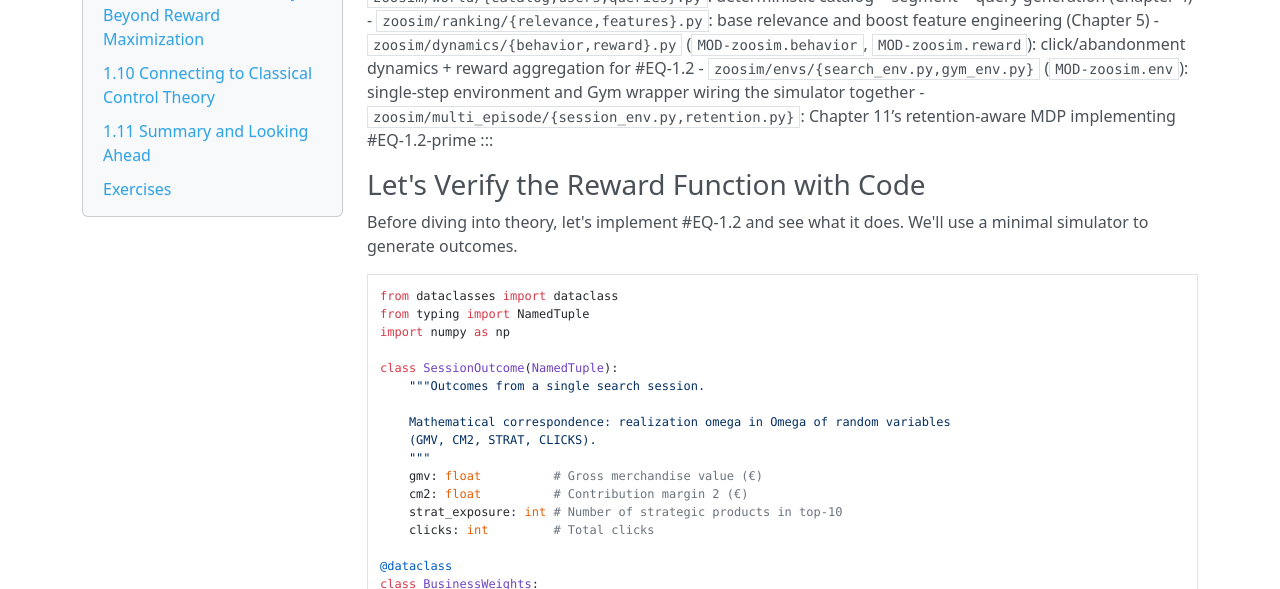
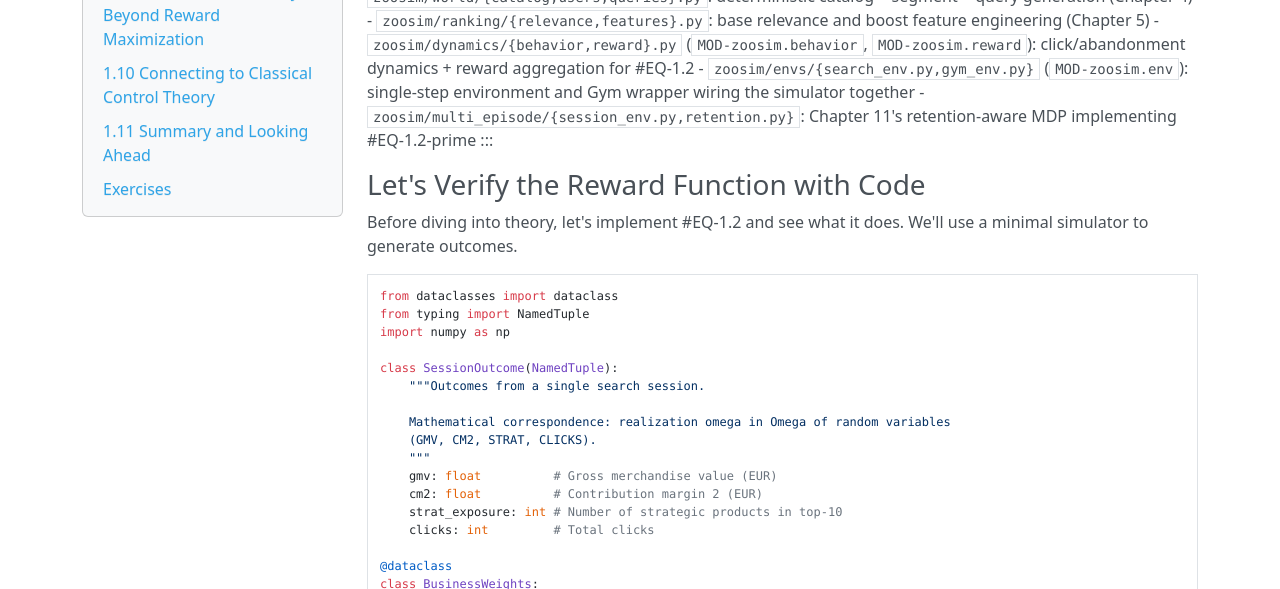
Before and after one commit to VladPrytula/reinforcement_learning_search_from_scratch, an MkDocs documentation site: the page built from docs/book/ch01/ch01_foundations_revised_math+pedagogy_v3.md, in a window 1280 px wide and 1400 px high, scrolled down 4415 px. Shown: the part 763-1352 px from the top of the window. Built offline with MkDocs 1.6.1, drawn with Linux system fonts in a browser that asks for light colours; nearby versions of some CDN libraries; some of the changed text lies outside the part shown.

Commit message:
formatting

````diff
--- a/docs/book/ch01/ch01_foundations_revised_math+pedagogy_v3.md
+++ b/docs/book/ch01/ch01_foundations_revised_math+pedagogy_v3.md
@@ -162,7 +162,7 @@
 **The honest assessment**: This is a **theory-practice tradeoff**. The "correct" formulation is #EQ-1.2-prime (multi-episode MDP), but it requires modeling complex user dynamics (churn, seasonality, cross-session preferences) that are expensive to simulate and hard to learn from. The single-step approximation #EQ-1.2 with $\delta \cdot \text{CLICKS}$ is **pragmatic**: it captures 80% of the value with 20% of the complexity. For the MVP, this is the right tradeoff. Chapter 11 extends to multi-episode settings where engagement is properly modeled as state dynamics.
 
 ::: {.note title="Cross-reference — Chapter 11"}
-The full multi‑episode treatment and implementation live in `Chapter 11 — Multi‑Episode Inter‑Session MDP` (see `docs/book/drafts/syllabus.md`). There we add `zoosim/multi_episode/session_env.py` and `zoosim/multi_episode/retention.py` to operationalize #EQ-1.2-prime with a retention/hazard state and validate that engagement raises long‑term value without needing an explicit $\delta \cdot \text{CLICKS}$ term.
+The full multi-episode treatment and implementation live in `Chapter 11 — Multi-Episode Inter-Session MDP` (see `docs/book/drafts/syllabus.md`). There we add `zoosim/multi_episode/session_env.py` and `zoosim/multi_episode/retention.py` to operationalize #EQ-1.2-prime with a retention/hazard state and validate that engagement raises long-term value without needing an explicit $\delta \cdot \text{CLICKS}$ term.
 :::
 
 ::: {.note title="Code $\leftrightarrow$ Config (reward weights)"}
@@ -184,7 +184,7 @@
 - `zoosim/ranking/{relevance,features}.py`: base relevance and boost feature engineering (Chapter 5)
 - `zoosim/dynamics/{behavior,reward}.py` (`MOD-zoosim.behavior`, `MOD-zoosim.reward`): click/abandonment dynamics + reward aggregation for #EQ-1.2
 - `zoosim/envs/{search_env.py,gym_env.py}` (`MOD-zoosim.env`): single-step environment and Gym wrapper wiring the simulator together
-- `zoosim/multi_episode/{session_env.py,retention.py}`: Chapter 11’s retention-aware MDP implementing #EQ-1.2-prime
+- `zoosim/multi_episode/{session_env.py,retention.py}`: Chapter 11's retention-aware MDP implementing #EQ-1.2-prime
 :::
 
 ### Let's Verify the Reward Function with Code
@@ -202,8 +202,8 @@
     Mathematical correspondence: realization omega in Omega of random variables
     (GMV, CM2, STRAT, CLICKS).
     """
-    gmv: float          # Gross merchandise value (€)
-    cm2: float          # Contribution margin 2 (€)
+    gmv: float          # Gross merchandise value (EUR)
+    cm2: float          # Contribution margin 2 (EUR)
     strat_exposure: int # Number of strategic products in top-10
     clicks: int         # Total clicks
 
@@ -290,9 +290,9 @@
 cvr_B = compute_conversion_quality(outcome_B)
 
 print(f"\nConversion quality (GMV per click):")
-print(f"Strategy A: €{cvr_A:.2f}/click ({outcome_A.clicks} clicks → €{outcome_A.gmv:.0f} GMV)")
-print(f"Strategy B: €{cvr_B:.2f}/click ({outcome_B.clicks} clicks → €{outcome_B.gmv:.0f} GMV)")
-print(f"→ Strategy {'A' if cvr_A > cvr_B else 'B'} has higher-quality engagement")
+print(f"Strategy A: EUR {cvr_A:.2f}/click ({outcome_A.clicks} clicks -> EUR {outcome_A.gmv:.0f} GMV)")
+print(f"Strategy B: EUR {cvr_B:.2f}/click ({outcome_B.clicks} clicks -> EUR {outcome_B.gmv:.0f} GMV)")
+print(f"-> Strategy {'A' if cvr_A > cvr_B else 'B'} has higher-quality engagement")
 
 # Verify delta/alpha bound from Section 1.2.1
 print(f"\n[Validation] delta/alpha = {weights.delta_clicks / weights.alpha_gmv:.3f}")
@@ -302,15 +302,15 @@
 **Output:**
 ```
 Conversion quality (GMV per click):
-Strategy A: €40.00/click (3 clicks → €120 GMV)
-Strategy B: €25.00/click (4 clicks → €100 GMV)
-→ Strategy A has higher-quality engagement
+Strategy A: EUR 40.00/click (3 clicks -> EUR 120 GMV)
+Strategy B: EUR 25.00/click (4 clicks -> EUR 100 GMV)
+-> Strategy A has higher-quality engagement
 
 [Validation] delta/alpha = 0.100
              Bound check: PASS (must be <= 0.10)
 ```
 
-**Analysis**: Strategy A gets **fewer clicks** (3 vs 4) but **60% higher GMV per click** (€40 vs €25)—this is *quality over quantity*. If you observe CVR dropping during training while CTR rises, that's your signal to reduce $\delta$ (see Section 1.2.1).
+**Analysis**: Strategy A gets **fewer clicks** (3 vs 4) but **60% higher GMV per click** (EUR 40 vs EUR 25)—this is *quality over quantity*. If you observe CVR dropping during training while CTR rises, that's your signal to reduce $\delta$ (see Section 1.2.1).
 
 The bound $\delta/\alpha = 0.10$ is at the upper limit. For initial experiments, I recommend starting with $\delta/\alpha = 0.05$ (half the bound) and monitoring CVR over time. If CVR remains stable as the agent learns, you can cautiously increase $\delta$. If CVR degrades, reduce $\delta$ immediately—the agent has learned to exploit the engagement term.
 
@@ -343,7 +343,7 @@
 - Position bias: `_position_bias()` (see `zoosim/dynamics/behavior.py`) using `BehaviorConfig.pos_bias` in `zoosim/core/config.py`
 - Purchase: `buy_logit = ...` then `sigmoid(buy_logit)` (see `zoosim/dynamics/behavior.py`)
 
-Chapter 2 formalizes click models and position bias; Chapter 5 connects these to off‑policy evaluation for counterfactual testing.
+Chapter 2 formalizes click models and position bias; Chapter 5 connects these to off-policy evaluation for counterfactual testing.
 :::
 
 ```python
@@ -947,7 +947,7 @@
 n_action_0 = np.sum(actions == 0)
 print(f"\nWith {n_samples} samples, action 0 appears {n_action_0} times")
 print(f"Effective sample size for OPE: ~{n_action_0} observations")
-print(f"Each weighted by {w_action_0}x → massive variance!")
+print(f"Each weighted by {w_action_0}x -> massive variance!")
 
 # Compute OPE estimate with high variance
 weights = np.where(actions == 0, w_action_0, 0)
@@ -964,7 +964,7 @@
 
 With 100 samples, action 0 appears 4 times
 Effective sample size for OPE: ~4 observations
-Each weighted by 20.0x → massive variance!
+Each weighted by 20.0x -> massive variance!
 
 OPE estimate: 1.000
 (Dominated by a handful of heavily-weighted samples)
@@ -1110,7 +1110,7 @@
            label=r'$0.3\sqrt{KT}$', linewidth=1.5)
 plt.xlabel('Time t (log scale)')
 plt.ylabel('Regret (log scale)')
-plt.title('Log-log plot:\nslope = 0.5 confirms √T')
+plt.title('Log-log plot:\nslope = 0.5 confirms sqrt(T)')
 plt.legend()
 plt.grid(alpha=0.3, which='both')
 plt.tight_layout()
@@ -1356,7 +1356,7 @@
 $$
 which is **affine** in the mixture weights $\{\alpha_i\}$. Similarly, each constraint $\mathbb{E}[\text{CM2}(\pi_{\text{rand}})] \geq \tau$ is affine in $\{\alpha_i\}$.
 
-The feasible set $\{\boldsymbol{\alpha} \in \Delta_N : \text{constraints hold}\}$ is a polytope (convex), and the objective is linear. By Slater's condition (strict feasibility: $\exists \tilde{\pi}$ with $\mathbb{E}[\text{CM2}(\tilde{\pi})] > \tau$), strong duality holds for the Lagrangian saddle-point problem. See [@boyd:convex_optimization:2004, §5.2.3].
+The feasible set $\{\boldsymbol{\alpha} \in \Delta_N : \text{constraints hold}\}$ is a polytope (convex), and the objective is linear. By Slater's condition (strict feasibility: $\exists \tilde{\pi}$ with $\mathbb{E}[\text{CM2}(\tilde{\pi})] > \tau$), strong duality holds for the Lagrangian saddle-point problem. See [@boyd:convex_optimization:2004, Section 5.2.3].
 
 $\square$
 
@@ -1495,7 +1495,7 @@
 
 ## Exercises
 
-Note. If you completed Chapter 0's toy bandit experiment: (i) compare your regret curves from Exercise 0.3 to the $\tilde{\Omega}(\sqrt{KT})$ lower bound in THM‑1.7.3; (ii) restate the Chapter 0 environment in this chapter’s notation by identifying $(\mathcal{X}, \mathcal{A}, \rho, R)$.
+Note. If you completed Chapter 0's toy bandit experiment: (i) compare your regret curves from Exercise 0.3 to the $\tilde{\Omega}(\sqrt{KT})$ lower bound in THM-1.7.3; (ii) restate the Chapter 0 environment in this chapter's notation by identifying $(\mathcal{X}, \mathcal{A}, \rho, R)$.
 
 !!! tip "Production Checklist (Chapter 1)"
     - **Seed deterministically**: `SimulatorConfig.seed` in `zoosim/core/config.py:231` and module-level RNGs.
````
Also changed, not shown: other parts of docs/book/ch01/ch01_foundations_revised_math+pedagogy_v3.md (+26 -26 lines), docs/book/ch01/ch01_lab_solutions.md (+68 -68 lines), 4 other files.
